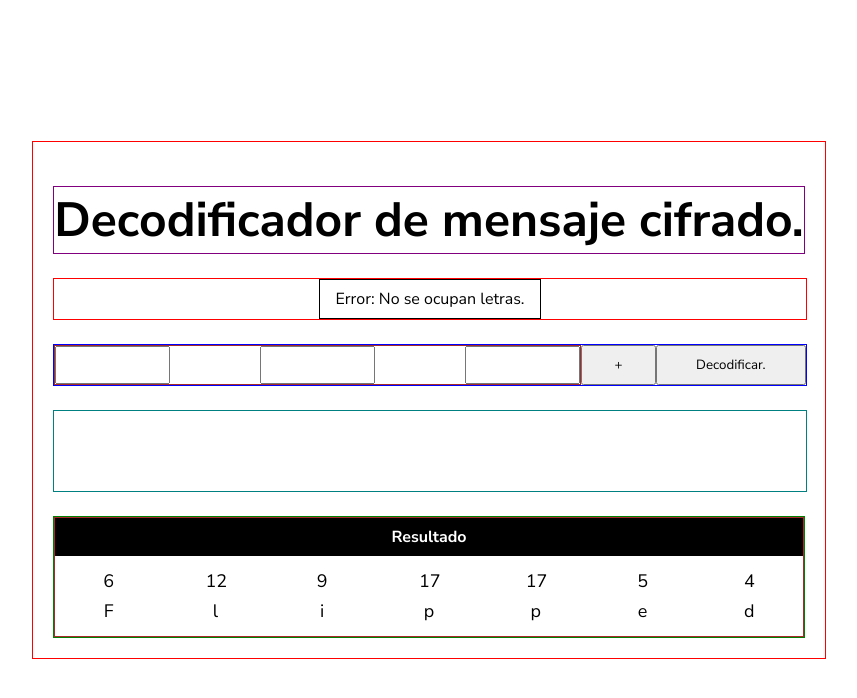
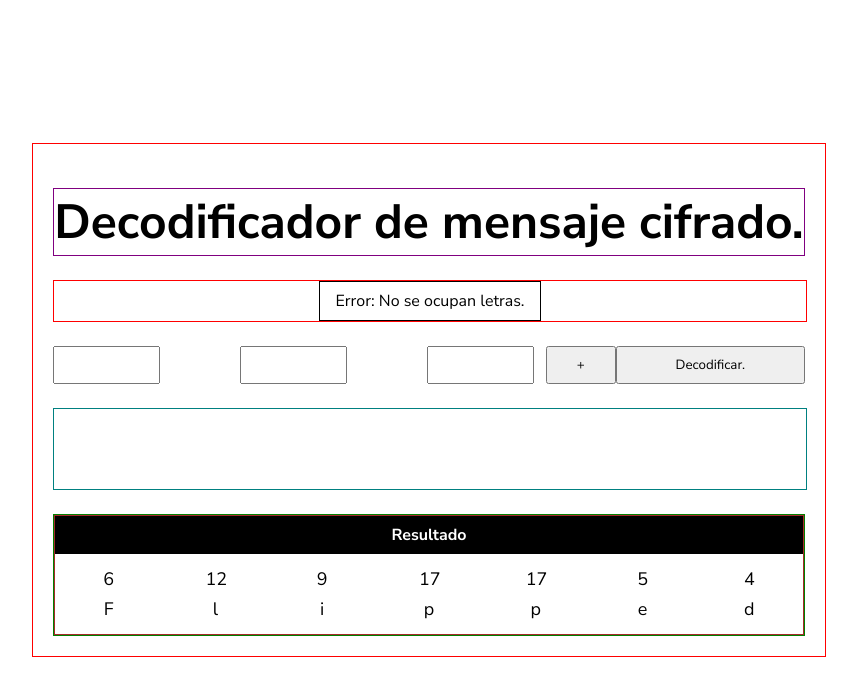
Before and after one commit to Macover/encryption-to-string, a PHP site: page / in a window 1280 px wide. Shown: the top 698 px of the page, without its empty margins (211-1068 px from the left). Run offline with PHP 8.4, Linux system fonts and the light colour scheme.

Commit message:
inputs created form the script.js with their validations

```diff
--- a/index.html
+++ b/index.html
@@ -14,14 +14,11 @@
         <div class="container__alert-messages">
             <span>Error: No se ocupan letras.</span>
         </div>
-        <div class="container__form">
-            <div class="form__inputs-container">
-                <input type="text" class="form__input"/>
-                <input type="text" class="form__input"/>
-                <input type="text" class="form__input"/>
+        <div id="containerForm" class="container__form">
+            <div class="form__buttons-container">
+                <button class="form__button-add">+</button>
+                <button class="form__button">Decodificar.</button>
             </div>
-            <button class="form__button-add">+</button>
-            <button class="form__button">Decodificar.</button>
         </div>
         <div class="container__stage-box">
 
--- a/script.js
+++ b/script.js
@@ -1,4 +1,6 @@
 "use strict"
+
+/* Coded by: www.github.com/Macover/encryption-to-string */
 
 /*
    * Finish the validation of the input.
@@ -8,11 +10,35 @@
    * Code more styles to the UI.
 */
 
+const containerForm = document.getElementById('containerForm');
+const inputsContainer = document.createElement('div');
+inputsContainer.classList.add('form__inputs-container');
+
+const createInputs = () =>{
+    for (let i = 0; i < 3; i++) {
+        const formInput = document.createElement('input');
+        formInput.classList.add('form__input')
+        formInput.setAttribute('id',`input${i + 1}`);
+        formInput.setAttribute('maxlength',2);
+
+        formInput.addEventListener("input",(e)=>{
+            if(isNaN(formInput.value)){
+                sendAlertMessage('Error: No se aceptan letras');
+                clearInput(formInput);
+            }
+        })
+        inputsContainer.appendChild(formInput);
+    }
+}
+
+createInputs();
+containerForm.appendChild(inputsContainer);
+
 
 
 /* CUSTOM METHODS */
 
-const clearInput = () => dataInput.value = "";
+const clearInput = (input) => input.value = "";
 
 const sendAlertMessage = (message, bool) => {
     console.log(message)
--- a/styles.css
+++ b/styles.css
@@ -4,6 +4,8 @@
     padding: 0;
     margin: 0;
     font-family: 'Nunito Sans', sans-serif;
+}
+input{
     outline: none;
 }
 :root{
@@ -42,26 +44,30 @@
 }
 .container__form{
     display: flex;
-    justify-content: space-between;
+    flex-direction: row-reverse;
     width: 100%;
-    border: 1px solid blue;
+    gap: 12px;
 }
 .form__inputs-container{
-    width: 70%;
+    width: 65%;
     display: flex;
-    border: 1px solid brown;
-    gap: 40px;
+    gap: 20px;
     justify-content:space-between;
 }
 .form__input{
+    text-align: center;
     width: 18%;
     padding: 8px;
 }
+.form__buttons-container{
+    display: flex;
+    width: 35%;
+}
 .form__button-add{
-    width: 10%;
+ flex-grow: 1;
 }
 .form__button{
-    width: 20%;
+    flex-grow: 2;
 }
 .container__stage-box{
     width: 100%;
@@ -76,8 +82,6 @@
     border: 1px solid brown;
     display: flex;
     flex-direction: column;
-}
-.table-result thead{
 }
 .table-result thead tr{
     background-color: var(--primaryColor);
```
